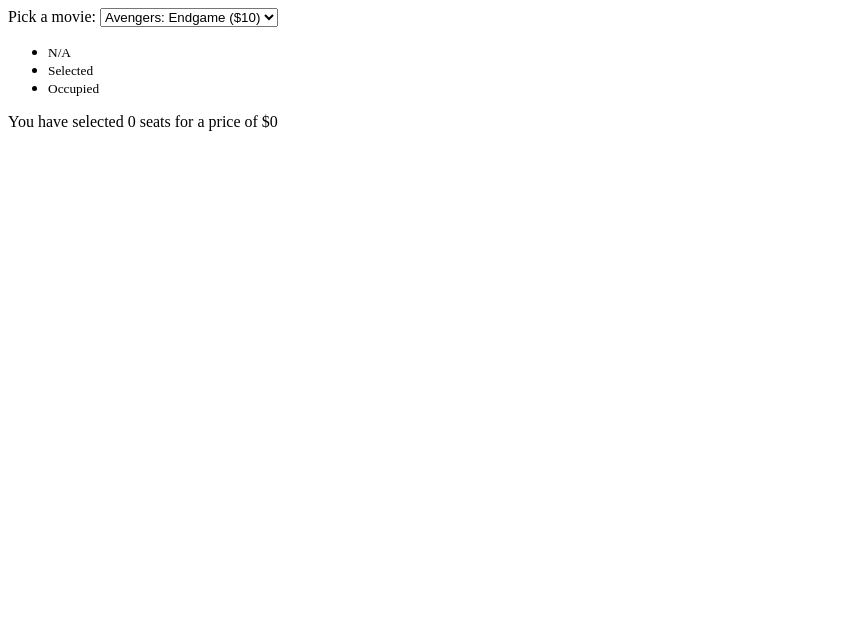
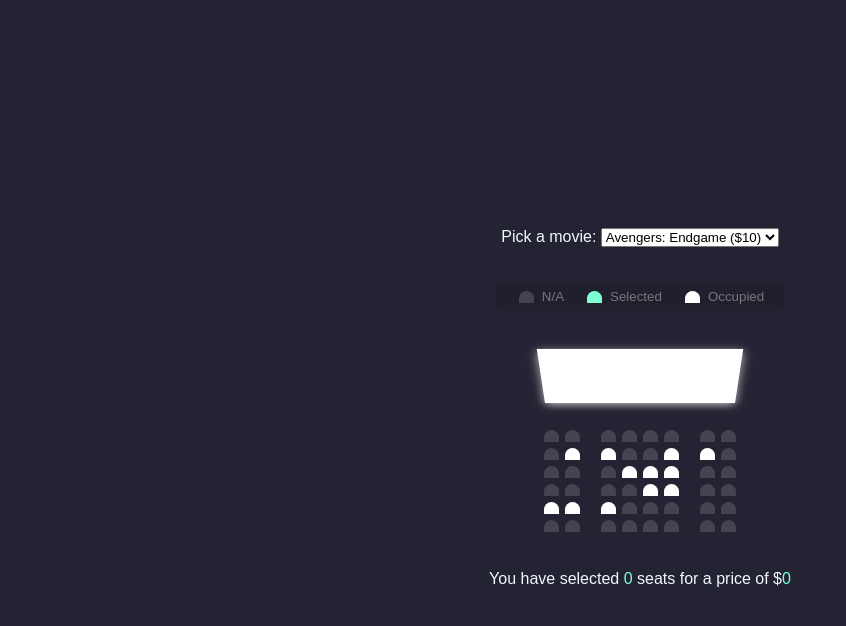
Before and after one commit to AmberH31/movie-seat-booking, a plain HTML site: page index.html in a window 1280 px wide. Shown: the whole page, without its empty margins (0-846 px from the left). Drawn offline with Linux system fonts and the light colour scheme.

Commit message:
adding css & js

```diff
--- a/script.js
+++ b/script.js
@@ -0,0 +1,42 @@
+const container = document.querySelector(".container");
+const seats = document.querySelectorAll(".rwo .seat:not(.occupied)");
+// querySelectorAll -> array
+const count = document.getElementById("count");
+const total = document.getElementById("total");
+const movieSelect = document.getElementById("movie");
+
+let ticketPrice = +movieSelect.value;
+// const ticketPrice1 = parseInt(movieSelect.value);
+// console.log(typeof ticketPrice);
+
+//function
+//update total and count
+function updateSelectedCount() {
+  const selectedSeats = document.querySelectorAll(".row .seat.selected");
+  console.log(selectedSeats);
+  const selectedSeatsCount = selectedSeats.length;
+  console.log(selectedSeatsCount);
+
+  count.innerText = selectedSeatsCount;
+  total.innerText = selectedSeatsCount * ticketPrice;
+}
+
+//movie select event
+movieSelect.addEventListener("change", (e) => {
+  ticketPrice = +e.target.value;
+  updateSelectedCount();
+});
+
+//seat click event
+container.addEventListener("click", (e) => {
+  //console.log(e.target); element that clicked on
+  if (
+    e.target.classList.contains("seat") &&
+    !e.target.classList.contains("occupied")
+  ) {
+    // console.log(e.target);
+    e.target.classList.toggle("selected");
+
+    updateSelectedCount();
+  }
+});
--- a/style.css
+++ b/style.css
@@ -0,0 +1,119 @@
+@import url("https://fonts.googleapis.com/css2?family=Lato&display=swap");
+
+* {
+  box-sizing: border-box;
+}
+
+body {
+  background-color: #242333;
+  color: aliceblue;
+  font-family: "Leto", sans-serif;
+  display: flex;
+  flex-direction: column;
+  align-items: center;
+  justify-content: center;
+  height: 100vh;
+  margin: 0;
+}
+
+.movie-container {
+  margin: 20px 0;
+}
+
+.movie.movie-container select {
+  background-color: aliceblue;
+  border: 0;
+  border-radius: 5px;
+  font-size: 14px;
+  margin-left: 10px;
+  padding: 5px 15px;
+  -moz-appearance: none;
+  -webkit-appearance: none;
+  appearance: none;
+}
+
+.container {
+  perspective: 600px;
+  margin-bottom: 30px;
+}
+
+.seat {
+  background-color: #444451;
+  height: 12px;
+  width: 15px;
+  margin: 3px;
+  border-top-left-radius: 10px;
+  border-top-right-radius: 10px;
+}
+
+/* seat selected */
+.seat.selected {
+  background-color: aquamarine;
+}
+
+/* seat occupied */
+.seat.occupied {
+  background-color: #fff;
+}
+
+.seat:nth-of-type(2) {
+  margin-right: 18px;
+}
+.seat:nth-of-type(6) {
+  margin-right: 18px;
+}
+
+.seat:not(.occupied):hover {
+  cursor: pointer;
+  transform: scale(1.2);
+}
+
+/* .showcase .seat:not(.occupied):hover */
+.showcase .seat:hover {
+  cursor: default;
+  transform: scale(1);
+}
+
+.showcase {
+  background-color: rgba(0, 0, 0, 0.1);
+  padding: 5px 10px;
+  border-radius: 5px;
+  color: #777;
+  list-style-type: none;
+  display: flex;
+  justify-content: space-between;
+}
+
+.showcase li {
+  display: flex;
+  align-items: center;
+  justify-content: center;
+  margin: 0 10px;
+}
+
+.showcase li small {
+  margin-left: 5px;
+}
+
+.row {
+  display: flex;
+}
+
+/* screen */
+.screen {
+  background: #fff;
+  height: 70px;
+  width: 100%;
+  margin: 15px 0;
+  transform: rotateX(-45deg);
+  box-shadow: 0 3px 10px rgba(255, 2555, 255, 0.7);
+}
+
+/* content */
+p.text span {
+  color: aquamarine;
+}
+
+p.text {
+  margin: 5px 0;
+}
```
Also changed, not shown: index.html (+1 -0 lines).
